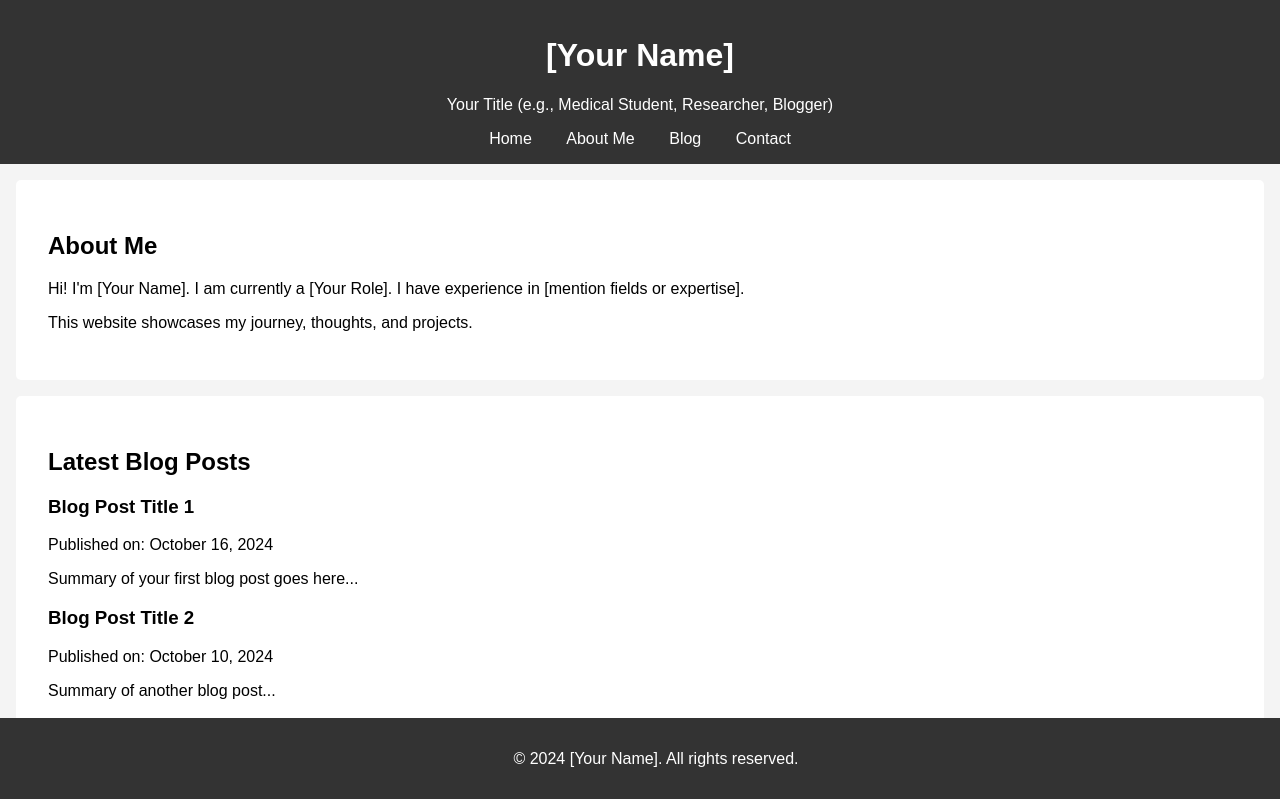
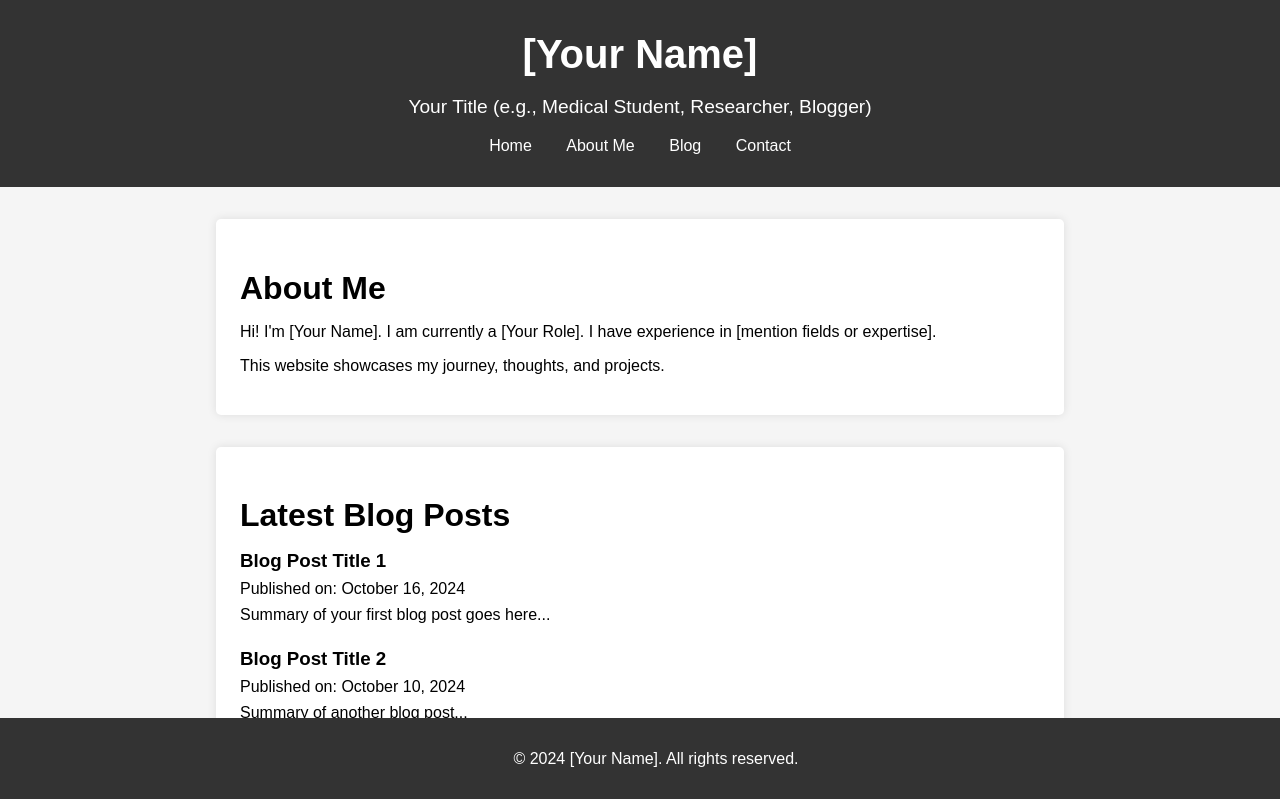
Before and after one commit to gmoore5/gmoore5.github.io, a plain HTML site: page index.html in a window 1280 px wide. Shown: the top 799 px of the page. Drawn offline with Linux system fonts and the light colour scheme.

Commit message:
styles.css

```diff
--- a/styles.css
+++ b/styles.css
@@ -1,17 +1,26 @@
-/* Global Styles */
+/* General Styles */
 body {
-    font-family: Arial, sans-serif;
-    background-color: #f4f4f4;
+  font-family: 'Arial', sans-serif;
   margin: 0;
   padding: 0;
+  background-color: #f5f5f5;
 }
 
 /* Header */
 header {
   background-color: #333;
   color: white;
-    padding: 1rem;
   text-align: center;
+  padding: 2rem;
+}
+
+header h1 {
+  margin: 0;
+  font-size: 2.5rem;
+}
+
+header p {
+  font-size: 1.2rem;
 }
 
 header nav a {
@@ -26,10 +35,30 @@ body {
 
 /* Section Styling */
 section {
-    padding: 2rem;
-    margin: 1rem;
+  max-width: 800px;
+  margin: 2rem auto;
+  padding: 1.5rem;
   background-color: white;
   border-radius: 5px;
+  box-shadow: 0 0 10px rgba(0, 0, 0, 0.1);
+}
+
+section h2 {
+  font-size: 2rem;
+  margin-bottom: 1rem;
+}
+
+/* Blog Post Styling */
+.post {
+  margin-bottom: 1.5rem;
+}
+
+.post h3 {
+  margin: 0;
+}
+
+.post p {
+  margin: 0.5rem 0;
 }
 
 /* Footer */
```
Lines whose indentation alone changed are shown as unchanged.
